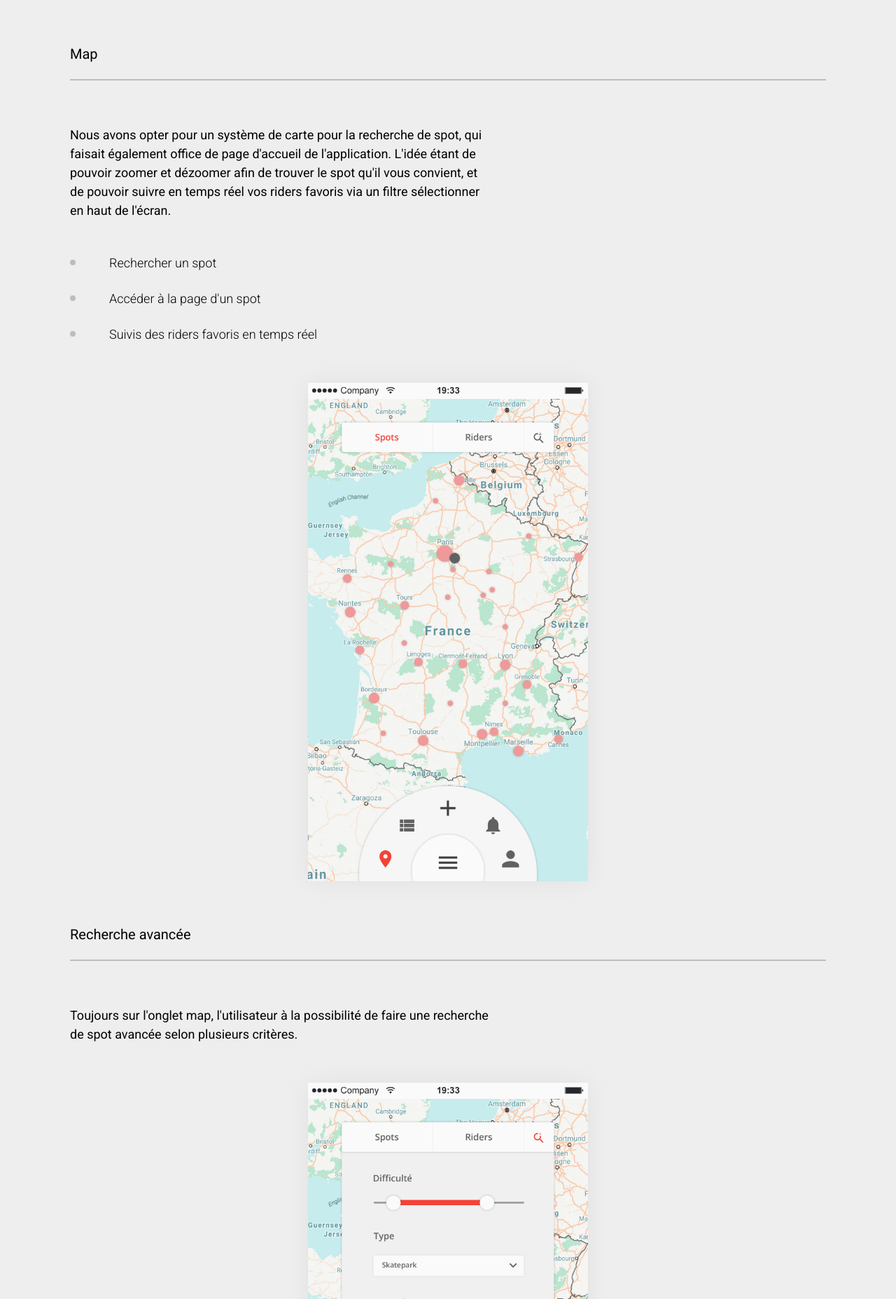
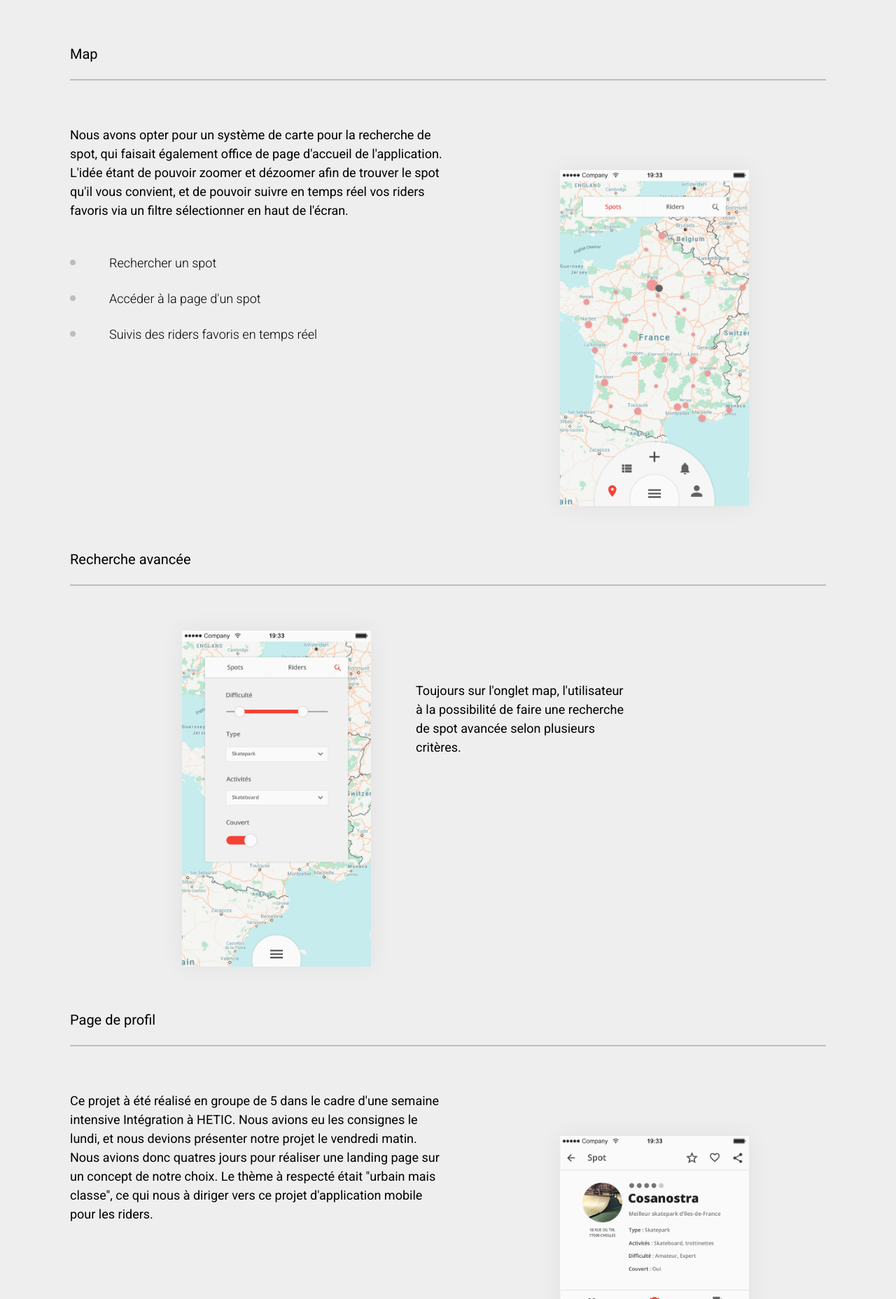
Before and after one commit to maxime-charpentier/maximecharpentier, a PHP site: page /spotnride/index.php in a window 1280 px wide. Shown: the part 2813-4669 px from the top of the page at 70% size. Run offline with PHP 8.4, Linux system fonts and the light colour scheme.

```diff
--- a/assets/css/src/about.css
+++ b/assets/css/src/about.css
@@ -71,7 +71,7 @@
     font-weight: 400;
     font-size: 16px;
     line-height: 36px;
-    color: var(--colorPrimaryFour);
+    color: var(--colorPrimaryThree);
 }
 .about__text:nth-child(1) {
     margin: 0px 0px 48px 0px;
--- a/assets/css/src/project.css
+++ b/assets/css/src/project.css
@@ -252,9 +252,8 @@
     box-shadow: 0px 0px 32px 0px rgba(0, 0, 0, .06);
 }
 .section__image--spotnride {
-    max-width: 400px;
+    max-width: 350px;
     margin: 56px auto 48px auto;
-    box-shadow: 0px 0px 32px 0px rgba(0, 0, 0, .06);
 }
 .section__image--noshadow {
     box-shadow: none;
@@ -286,3 +285,38 @@
     right: 100%;
     display: block;
 }
+@media (min-width: 1025px) {
+    .section__subsection {
+        display: flex;
+    }
+    .section__content {
+        width: 50%;
+    }
+    .section__content--2 {
+        width: 28%;
+        margin-top: 72px;
+        order: 1;
+    }
+    .section__content--4 {
+        width: 40%;
+        margin-top: 72px;
+        order: 1;
+    }
+    .section__image--spotnride {
+        width: 25%;
+        height: 100%;
+        margin: 0px;
+    }
+    .section__image--1 {
+        margin: 64px 0px 0px 160px;
+    }
+    .section__image--2 {
+        margin: 0px 64px 0px 160px;
+    }
+    .section__image--3 {
+        margin: 64px 0px 0px 160px;
+    }
+    .section__image--4 {
+        margin: 0px 64px 0px 160px;
+    }
+}
--- a/inc/header.php
+++ b/inc/header.php
@@ -6,7 +6,7 @@
                 <button class="header__button"></button>
                 <ul class="menu">
                     <li class="menu__item">
-                        <a class="menu__link" href="index.php">Projets</a>
+                        <a class="menu__link" href="../index.php">Projets</a>
                     </li>
                     <!--
                     <li class="menu__item">
--- a/spotnride/index.php
+++ b/spotnride/index.php
@@ -47,29 +47,45 @@
                 <p class="section__text">L'objectif était de réaliser une application la plus simple d'utilisation possible. Pour cela, nous avons pensé l'application autour des fonctionnalités principales.</p>
                 <img class="section__image section__image--noshadow" src="../assets/img/spotnride/sketches.png"></img>
                 <h4 class="section__subtitle">Map</h4>
+                <div class="section__subsection">
+                    <div class="section__content">
                         <p class="section__text">Nous avons opter pour un système de carte pour la recherche de spot, qui faisait également office de page d'accueil de l'application. L'idée étant de pouvoir zoomer et dézoomer afin de trouver le spot qu'il vous convient, et de pouvoir suivre en temps réel vos riders favoris via un filtre sélectionner en haut de l'écran.</p>
                         <ul class="section__list">
                             <li class="section__item section__item--text">Rechercher un spot</li>
                             <li class="section__item section__item--text">Accéder à la page d'un spot</li>
                             <li class="section__item section__item--text">Suivis des riders favoris en temps réel</li>
                         </ul>
-                <img class="section__image section__image--spotnride" src="../assets/img/spotnride/map.jpg" alt="Image des fiches de films spotnride">
+                    </div>
+                    <img class="section__image section__image--spotnride section__image--1" src="../assets/img/spotnride/map.jpg" alt="Image des fiches de films spotnride">
+                </div>
                 <h4 class="section__subtitle">Recherche avancée</h4>
+                <div class="section__subsection">
+                    <div class="section__content section__content--2">
                         <p class="section__text">Toujours sur l'onglet map, l'utilisateur à la possibilité de faire une recherche de spot avancée selon plusieurs critères.</p>
-                <img class="section__image section__image--spotnride" src="../assets/img/spotnride/filters.jpg" alt="Image des fiches de films spotnride">
+                    </div>
+                    <img class="section__image section__image--spotnride section__image--2" src="../assets/img/spotnride/filters.jpg" alt="Image des fiches de films spotnride">
+                </div>
                 <h4 class="section__subtitle">Page de profil</h4>
+                <div class="section__subsection">
+                    <div class="section__content">
                         <p class="section__text">Ce projet à été réalisé en groupe de 5 dans le cadre d'une semaine intensive Intégration à HETIC. Nous avions eu les consignes le lundi, et nous devions présenter notre projet le vendredi matin. Nous avions donc quatres jours pour réaliser une landing page sur un concept de notre choix. Le thème à respecté était "urbain mais classe", ce qui nous à diriger vers ce projet d'application mobile pour les riders.</p>
-                <img class="section__image section__image--spotnride" src="../assets/img/spotnride/spot.jpg" alt="Image des fiches de films spotnride">
+                    </div>
+                    <img class="section__image section__image--spotnride section__image--3" src="../assets/img/spotnride/spot.jpg" alt="Image des fiches de films spotnride">
+                </div>
                 <h4 class="section__subtitle">Page des spots</h4>
+                <div class="section__subsection">
+                    <div class="section__content section__content--4">
                         <p class="section__text">Ce projet à été réalisé en groupe de 5 dans le cadre d'une semaine intensive Intégration à HETIC. Nous avions eu les consignes le lundi, et nous devions présenter notre projet le vendredi matin. Nous avions donc quatres jours pour réaliser une landing page sur un concept de notre choix. Le thème à respecté était "urbain mais classe", ce qui nous à diriger vers ce projet d'application mobile pour les riders.</p>
-                <img class="section__image section__image--spotnride" src="../assets/img/spotnride/profil.jpg" alt="Image des fiches de films spotnride">
+                    </div>
+                    <img class="section__image section__image--spotnride section__image--4" src="../assets/img/spotnride/profil.jpg" alt="Image des fiches de films spotnride">
+                </div>
             </div>
         </section>
         <section class="section section--counter">
             <div class="section__wrapper">
                 <h3 class="section__title">Landing page</h3>
                 <p class="section__text">Ce projet à été réalisé en groupe de 5 dans le cadre d'une semaine intensive Intégration à HETIC. Nous avions eu les consignes le lundi, et nous devions présenter notre projet le vendredi matin. Nous avions donc quatres jours pour réaliser une landing page sur un concept de notre choix. Le thème à respecté était "urbain mais classe", ce qui nous à diriger vers ce projet d'application mobile pour les riders.</p>
-                <img class="section__image section__image--shadow" src="../assets/img/spotnride/profil.jpg" alt="Image des fiches de films spotnride">
+                <img class="section__image section__image--shadow" src="../assets/img/spotnride/sketch.jpg" alt="Image des fiches de films spotnride">
                 <a class="section__link section__link--bottom" href="">Voir le site</a>
             </div>
         </section>
```
Also changed, not shown: assets/img/spotnride/sketch.jpg (added), 1 other file. Lines whose indentation alone changed are shown as unchanged.
